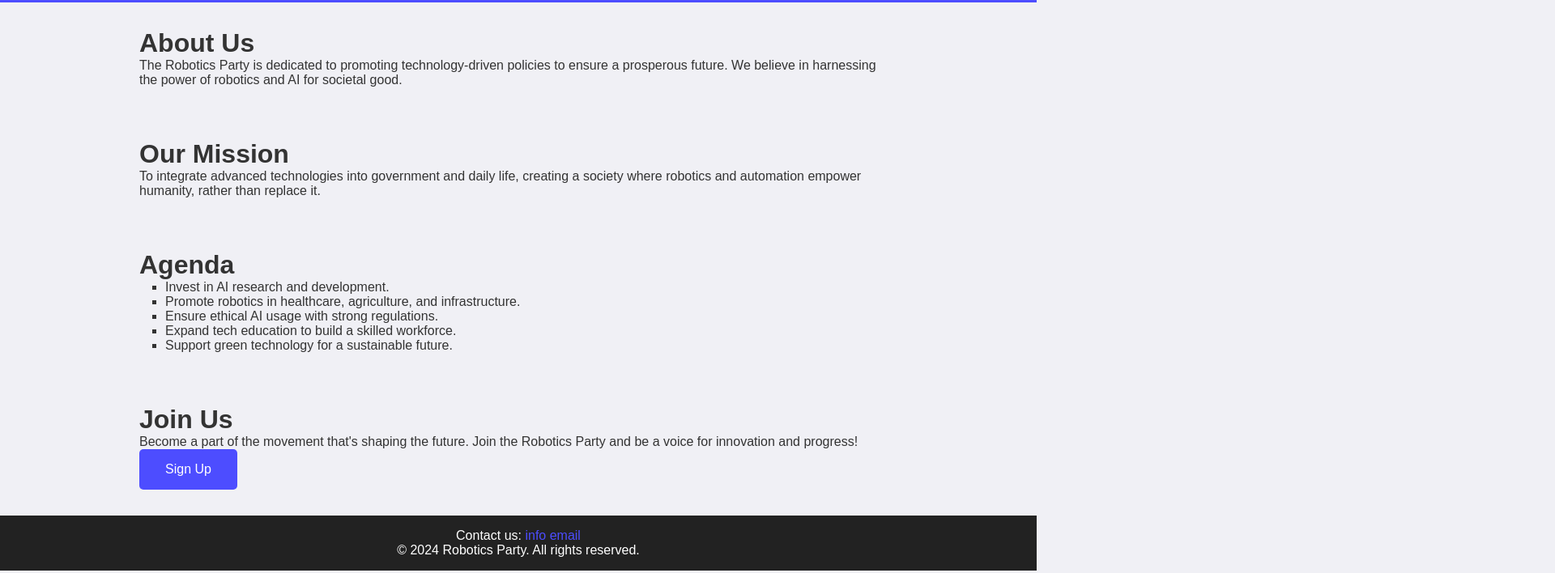
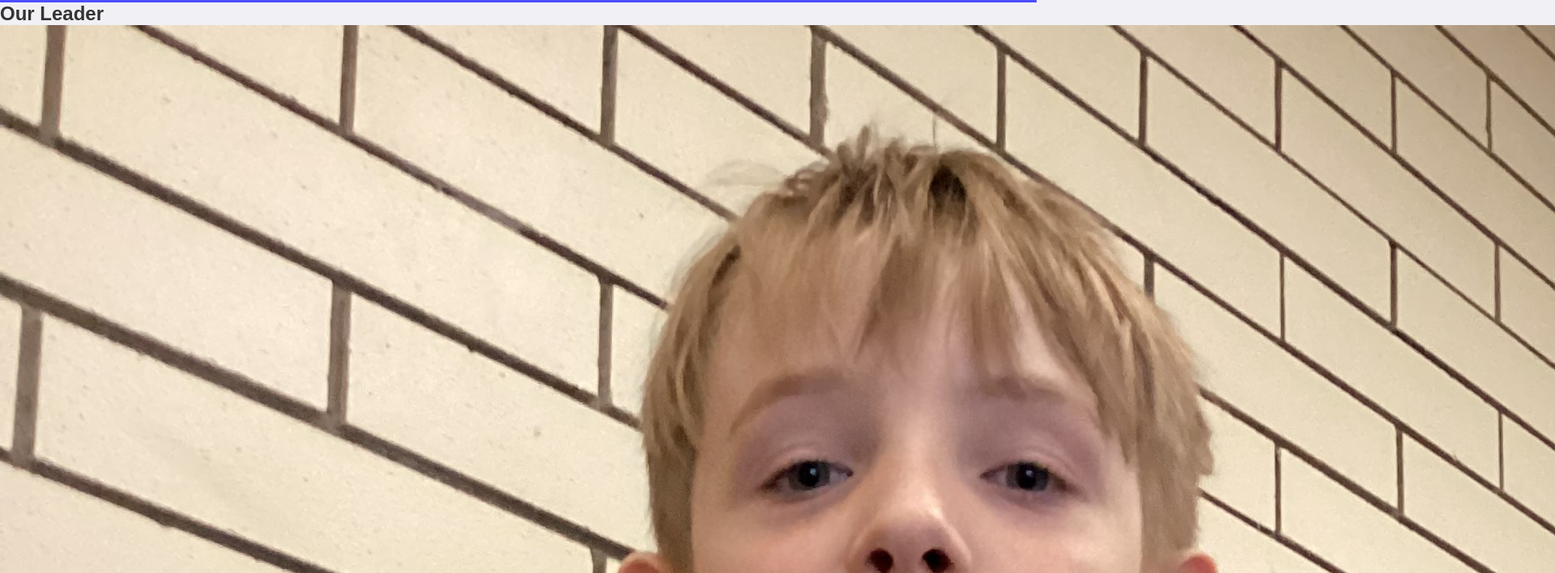
Before and after one commit to roboticsparty/roboticsparty.github.io, a plain HTML site: page index.html in a window 1280 px wide. Shown: the part 294-1002 px from the top of the page at 81% size, 1920 px wide, since content can reach past the window. Drawn offline with Linux system fonts and the light colour scheme.

Commit message:
Update index.html

```diff
--- a/index.html
+++ b/index.html
@@ -26,35 +26,22 @@
         <p>Leading innovation, fostering progress, and securing the future with technology and robotics.</p>
     </section>
 
+    <!-- Leader Section with Image -->
+    <section id="leader">
+        <h2>Our Leader</h2>
+        <img src="IMG_1540.jpeg" alt="Leader of Robotics Party" class="leader-image">
+        <p>Meet the visionary leader of the Robotics Party, who is driving innovation and leading us into a new era of technology-driven policy and governance.</p>
+    </section>
+
     <section id="about">
         <h2>About Us</h2>
         <p>The Robotics Party is dedicated to promoting technology-driven policies to ensure a prosperous future. We believe in harnessing the power of robotics and AI for societal good.</p>
     </section>
 
-    <section id="mission">
-        <h2>Our Mission</h2>
-        <p>To integrate advanced technologies into government and daily life, creating a society where robotics and automation empower humanity, rather than replace it.</p>
-    </section>
-
-    <section id="agenda">
-        <h2>Agenda</h2>
-        <ul>
-            <li>Invest in AI research and development.</li>
-            <li>Promote robotics in healthcare, agriculture, and infrastructure.</li>
-            <li>Ensure ethical AI usage with strong regulations.</li>
-            <li>Expand tech education to build a skilled workforce.</li>
-            <li>Support green technology for a sustainable future.</li>
-        </ul>
-    </section>
-
-    <section id="join">
-        <h2>Join Us</h2>
-        <p>Become a part of the movement that's shaping the future. Join the Robotics Party and be a voice for innovation and progress!</p>
-        <a href="signup.html" class="button">Sign Up</a>
-    </section>
+    <!-- Other sections omitted for brevity -->
 
     <footer>
-        <p>Contact us: <a href="mailto:roboticspartysms@proton.me">info email</a></p>
+        <p>Contact us: <a href="mailto:info@roboticsparty.com">info@roboticsparty.com</a></p>
         <p>&copy; 2024 Robotics Party. All rights reserved.</p>
     </footer>
 </body>
```
